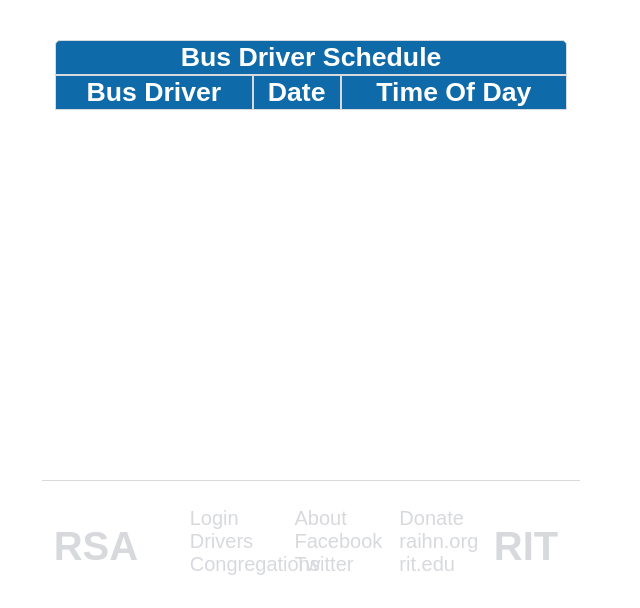
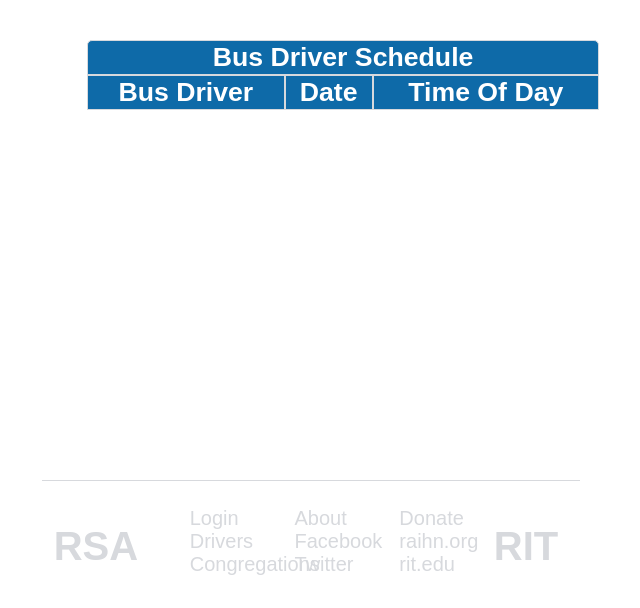
Before and after one commit to takzi/RSA, a PHP site: page /templates/bus_driver_schedule.php in a window 1280 px wide. Shown: the part 192-800 px from the top of the page, without its empty margins (329-969 px from the left). Run offline with PHP 8.4, Linux system fonts and the light colour scheme; data that the repository does not hold is empty.

Commit message:
fixed css on schedule page

```diff
--- a/public_html/css/schedule.css
+++ b/public_html/css/schedule.css
@@ -24,8 +24,9 @@
  *****************************/
 
 .schedule-container {
-    position: absolute;
-    left: 50%;
+    position: relative;
+    width: 50%;
+    margin: 0 auto;
 }
 
  /* Title for Schedules */
@@ -38,8 +39,8 @@
 .table {
     position: relative;
     min-width: 40vw;
-    margin-top: 5vh;
-    left: -50%;
+    padding-top: 5vh;
+    padding-bottom: 5vh;
 	border-spacing: 0;
 	font-size: 18pt;
 }
```
